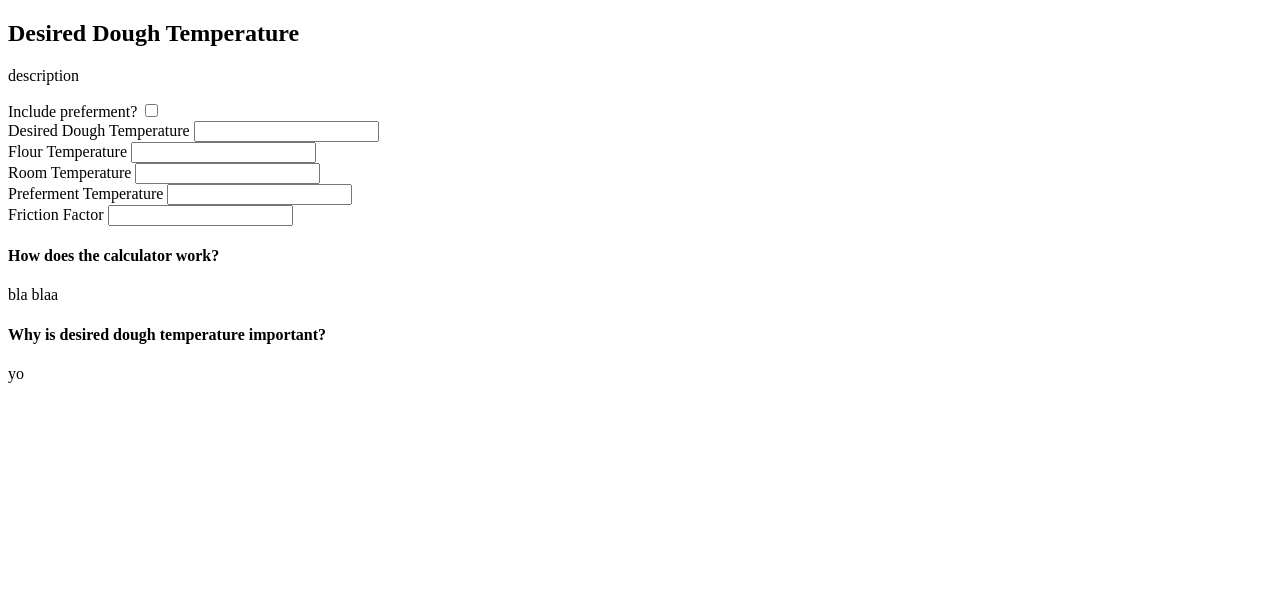
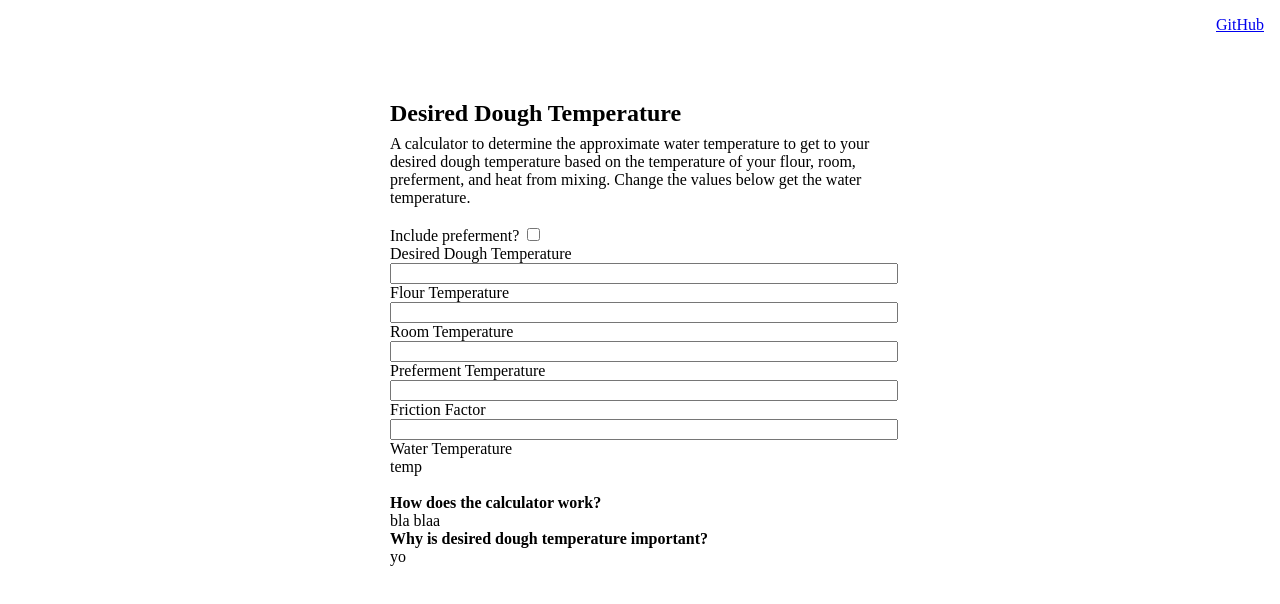
Before and after one commit to scottross123/ddt-calculator, a website built with Vite: page index.html in a window 1280 px wide. Built offline with nearby package versions, Linux system fonts and the light colour scheme.

Commit message:
added some styling and descripiton

```diff
--- a/index.html
+++ b/index.html
@@ -10,10 +10,18 @@
   <body>
     <script type="module" src="/src/main.ts"></script>
 
+    <header>
+      <a href="https://github.com/scottross123/ddt-calculator">GitHub</a>
+    </header>
+
     <main>
       <article id="inputs">
         <h1 id="heading">Desired Dough Temperature</h1>
-        <p id="description">description</p>
+        <p id="description">
+          A calculator to determine the approximate water temperature to get to your desired dough temperature
+          based on the temperature of your flour, room, preferment, and heat from mixing. Change the values below
+          get the water temperature.
+        </p><br/>
         <form>
           <label>
             Include preferment?
@@ -39,6 +47,10 @@
             Friction Factor
             <input id="friction" type="number">
           </label><br/>
+          <label>
+            Water Temperature
+            <p>temp</p>
+          </label><br/>
         </form>
       </article>
 
--- a/src/style.css
+++ b/src/style.css
@@ -0,0 +1,40 @@
+* {
+}
+
+body {
+    min-height: 100vh;
+    box-sizing: border-box;
+    margin: 0;
+}
+
+main {
+    margin: auto;
+    min-width: 300px;
+    max-width: 500px;
+    width: 40%;
+}
+
+h1, h4, p {
+    margin: 0;
+}
+
+input:not([type="checkbox"]) {
+    width: 100%;
+}
+
+label {
+    margin: 20px 0;
+}
+
+#heading {
+    margin-bottom: .5rem;
+}
+
+header {
+    height: 100px;
+}
+
+header a {
+    float: right;
+    margin: 1rem;
+}
```
Also changed, not shown: 1 other file.
